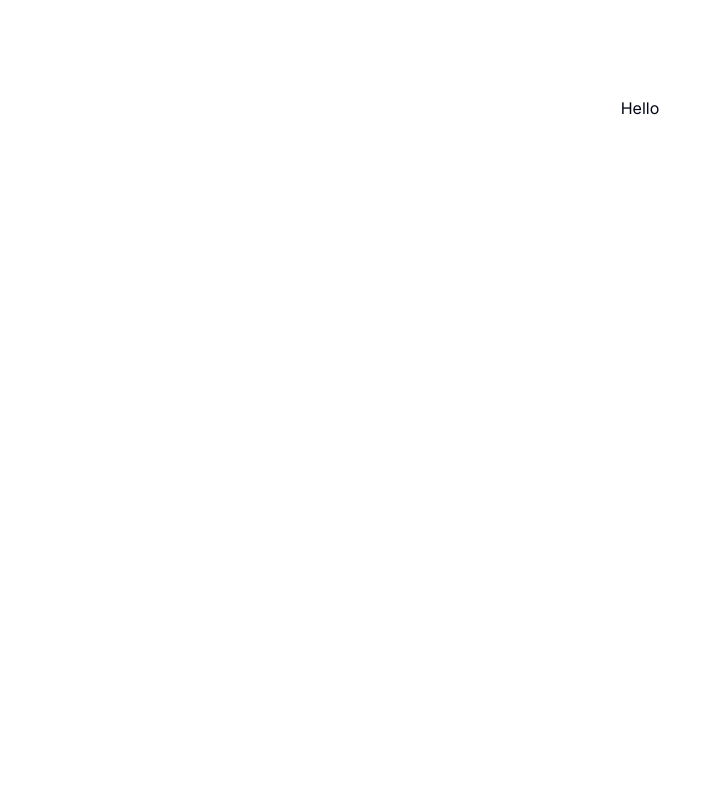
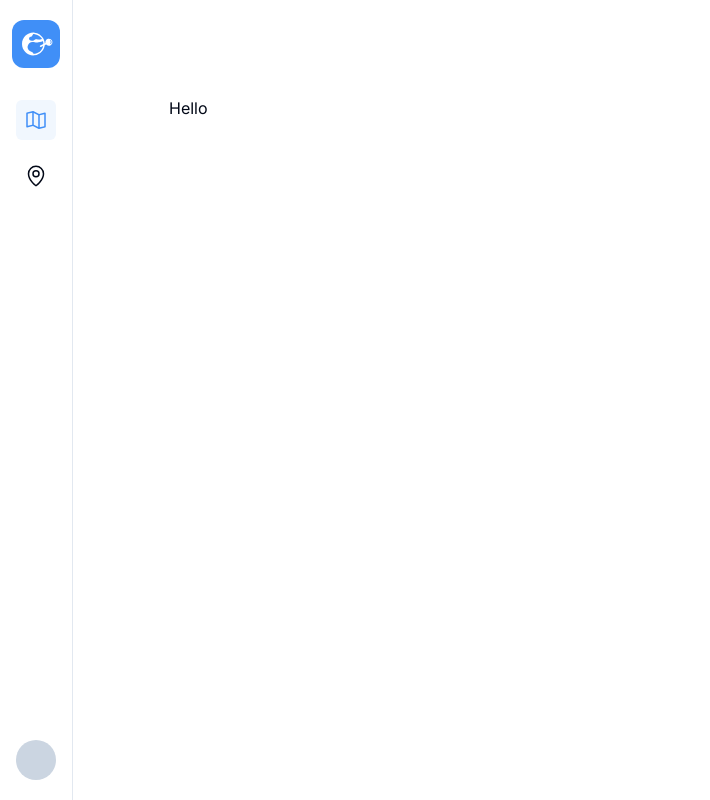
Before and after one commit to astronomyf/location-saver, a Next.js app: page / in a window 1280 px wide. Shown: the whole page, without its empty margins (0-710 px from the left). Built offline with nearby package versions, Linux system fonts and the light colour scheme.

Commit message:
feat: sidenav, colors

```diff
--- /dev/null
+++ b/app/(dashboard)/layout.tsx
@@ -0,0 +1,16 @@
+import Sidenav from "@/components/sidenav";
+
+interface DashboardLayoutProps {
+  children: React.ReactNode;
+}
+
+export default function DashboardLayout({ children }: DashboardLayoutProps) {
+  return (
+    <div className="min-h-screen bg-background flex w-full">
+      <aside className="max-w-[100px]">
+        <Sidenav />
+      </aside>
+      <main className="flex flex-1">{children}</main>
+    </div>
+  );
+}
--- a/app/page.tsx
+++ b/app/(dashboard)/page.tsx
@@ -1,6 +1,4 @@
-import Image from "next/image";
-
-export default function Home() {
+export default function Dashboard() {
   return (
     <main className="flex min-h-screen flex-col items-center justify-between p-24">
       <h1>Hello</h1>
--- /dev/null
+++ b/assets/phosphor-icons.tsx
@@ -0,0 +1,2 @@
+"use client";
+export { MapPin, MapTrifold } from "@phosphor-icons/react";
--- a/components/logo.tsx
+++ b/components/logo.tsx
@@ -1,8 +1,17 @@
+import { cn } from "@/lib/utils";
+
 interface LogoProps {
   className?: string;
+  withBackground?: boolean;
 }
 
-const Logo = ({ className }: LogoProps) => (
+interface EarthLogoProps {
+  className?: string;
+  color?: string;
+}
+
+const EarthLogo = ({ className, color = "#11171F" }: EarthLogoProps) => {
+  return (
     <svg
       width="45"
       height="32"
@@ -13,15 +22,31 @@ const Logo = ({ className }: LogoProps) => (
     >
       <path
         d="M31.76 13.3C31.38 11.1 30.56 9.05 29.38 7.25C29.36 7.22 29.34 7.18 29.32 7.15C26.75 3.3 22.56 0.61 17.73 0.0900002H17.7C17.14 0.0300002 16.58 0 16 0C7.18 0 0 7.18 0 16C0 24.82 7.18 32 16 32C16.58 32 17.14 31.97 17.7 31.91C17.705 31.91 17.711 31.907 17.716 31.905H17.718C17.721 31.905 17.723 31.903 17.726 31.902H17.724C17.726 31.901 17.728 31.9 17.73 31.9C25.74 31.04 32 24.24 32 16C32 15.08 31.91 14.18 31.76 13.3ZM16 2C16.71 2 17.4 2.07 18.08 2.17C21.62 2.7 24.73 4.55 26.89 7.21C27.33 7.76 27.72 8.34 28.08 8.96L25.52 9.67C24.62 9.91 23.66 9.94 22.75 9.74L21.76 9.53C20.45 9.25 19.09 9.44 17.91 10.09L16.4 10.92C15.82 11.23 15.17 11.39 14.52 11.39C14.28 11.39 14.04 11.37 13.81 11.33L12.11 11.01C10.68 10.75 9.72 9.37 9.98 7.93C10.18 6.83 11.05 5.97 12.15 5.78L13.41 5.57C13.6 5.54 13.76 5.42 13.86 5.26L15.84 2.01C15.89 2.01 15.95 2 16 2ZM18.41 29.78C17.75 29.89 17.09 29.96 16.41 29.98C16.23 28.91 15.55 28.03 14.55 27.6L12.47 26.71C11.41 26.25 10.45 25.61 9.63 24.79C8.18 23.34 7.56 21.27 7.97 19.26C8.16 18.33 8.48 17.45 8.94 16.62C10 14.68 11.95 13.39 14.16 13.19C15.45 13.07 16.73 13.19 17.97 13.57C19.61 14.06 21.35 14.09 23 13.66L25.38 13.05L28.44 12.33C28.52 12.31 28.59 12.3 28.67 12.3H29.49C29.67 12.95 29.81 13.62 29.89 14.3C29.96 14.86 30 15.42 30 16C30 22.9 24.98 28.63 18.41 29.78Z"
-      fill="#11171F"
+        fill={color}
       />
       <path
         fill-rule="evenodd"
         clip-rule="evenodd"
         d="M25.6483 18.0188C25.0763 18.2868 24.8298 18.9675 25.0964 19.5364C25.3636 20.1065 26.0426 20.352 26.6159 20.0832L33.2723 16.9635C33.651 16.786 34.1901 16.8904 34.4761 17.1961L34.5055 17.2275C35.9372 18.5266 38.064 18.9143 39.924 18.0426C42.3944 16.8848 43.4584 13.9435 42.3006 11.4731C41.1427 9.00267 38.2014 7.93862 35.731 9.09646C33.8677 9.9698 32.8044 11.8578 32.8913 13.793L32.8955 13.8267C32.9479 14.2415 32.6822 14.7221 32.3047 14.899L25.6483 18.0188ZM40.699 15.9695C42.0244 14.3836 41.8133 12.0235 40.2274 10.698C39.9859 10.4962 39.6264 10.5283 39.4245 10.7699C39.2227 11.0114 39.2548 11.3709 39.4964 11.5728C40.5992 12.4945 40.746 14.1356 39.8243 15.2384C39.6224 15.48 39.6545 15.8394 39.8961 16.0413C40.1376 16.2432 40.4971 16.211 40.699 15.9695Z"
-      fill="#11171F"
+        fill={color}
       />
     </svg>
   );
+};
+
+const Logo = ({ className = "", withBackground = false }: LogoProps) => {
+  if (!withBackground) return <EarthLogo className={className} />;
+
+  return (
+    <div
+      className={cn(
+        "w-12 h-12 bg-primary text-primary-background rounded-xl p-1 flex justify-center items-center",
+        className
+      )}
+    >
+      <EarthLogo className="w-8 h-8 ml-1" color={"#ffffff"} />
+    </div>
+  );
+};
 
 export default Logo;
--- /dev/null
+++ b/components/sidenav-item.tsx
@@ -0,0 +1,24 @@
+import { cn } from "@/lib/utils";
+import { Icon, IconBase } from "@phosphor-icons/react";
+
+interface SidenavItemProps {
+  children: React.ReactNode;
+  active?: boolean;
+}
+
+const SidenavItem = ({ children, active = false }: SidenavItemProps) => {
+  return (
+    <div
+      className={cn(
+        "w-10 h-10 rounded-md p-2 flex items-center justify-center cursor-pointer transition-all ease-in-out duration-75",
+        active
+          ? "bg-primary-soft text-primary-soft-foreground hover:bg-primary-soft/90"
+          : "text-foreground hover:bg-primary-soft hover:text-primary-soft-foreground"
+      )}
+    >
+      {children}
+    </div>
+  );
+};
+
+export default SidenavItem;
--- /dev/null
+++ b/components/sidenav.tsx
@@ -0,0 +1,27 @@
+import { MapPin, MapTrifold } from "@/assets/phosphor-icons";
+import Logo from "./logo";
+import { Button } from "./ui/button";
+import SidenavItem from "./sidenav-item";
+
+const Sidenav = () => {
+  return (
+    <div className="h-full w-full bg-background px-3 py-5 border-r border-slate-200 flex flex-col items-center justify-between">
+      <div className="flex flex-col items-center">
+        <Logo withBackground />
+        <div className="flex flex-col gap-y-4 mt-8">
+          <SidenavItem active>
+            <MapTrifold size="md" />
+          </SidenavItem>
+          <SidenavItem>
+            <MapPin size="md" />
+          </SidenavItem>
+        </div>
+      </div>
+      <div className="flex flex-col gap-y-4 items-center">
+        <div className="h-10 w-10 rounded-full bg-slate-300" />
+      </div>
+    </div>
+  );
+};
+
+export default Sidenav;
--- a/components/ui/button.tsx
+++ b/components/ui/button.tsx
@@ -1,8 +1,8 @@
-import * as React from "react"
-import { Slot } from "@radix-ui/react-slot"
-import { cva, type VariantProps } from "class-variance-authority"
+import * as React from "react";
+import { Slot } from "@radix-ui/react-slot";
+import { cva, type VariantProps } from "class-variance-authority";
 
-import { cn } from "@/lib/utils"
+import { cn } from "@/lib/utils";
 
 const buttonVariants = cva(
   "inline-flex items-center justify-center rounded-md text-sm font-medium ring-offset-background transition-colors focus-visible:outline-none focus-visible:ring-2 focus-visible:ring-ring focus-visible:ring-offset-2 disabled:pointer-events-none disabled:opacity-50",
@@ -18,6 +18,7 @@ const buttonVariants = cva(
           "bg-secondary text-secondary-foreground hover:bg-secondary/80",
         ghost: "hover:bg-accent hover:text-accent-foreground",
         link: "text-primary underline-offset-4 hover:underline",
+        soft: "bg-primary/20 text-bg-primary hover:bg-primary/30",
       },
       size: {
         default: "h-10 px-4 py-2",
@@ -31,26 +32,26 @@ const buttonVariants = cva(
       size: "default",
     },
   }
-)
+);
 
 export interface ButtonProps
   extends React.ButtonHTMLAttributes<HTMLButtonElement>,
     VariantProps<typeof buttonVariants> {
-  asChild?: boolean
+  asChild?: boolean;
 }
 
 const Button = React.forwardRef<HTMLButtonElement, ButtonProps>(
   ({ className, variant, size, asChild = false, ...props }, ref) => {
-    const Comp = asChild ? Slot : "button"
+    const Comp = asChild ? Slot : "button";
     return (
       <Comp
         className={cn(buttonVariants({ variant, size, className }))}
         ref={ref}
         {...props}
       />
-    )
+    );
   }
-)
-Button.displayName = "Button"
+);
+Button.displayName = "Button";
 
-export { Button, buttonVariants }
+export { Button, buttonVariants };
--- a/package.json
+++ b/package.json
@@ -9,6 +9,7 @@
     "lint": "next lint"
   },
   "dependencies": {
+    "@phosphor-icons/react": "^2.0.10",
     "@radix-ui/react-slot": "^1.0.2",
     "@types/node": "20.4.2",
     "@types/react": "18.2.15",
--- a/styles/globals.css
+++ b/styles/globals.css
@@ -19,8 +19,11 @@
     --border: 214.3 31.8% 91.4%;
     --input: 214.3 31.8% 91.4%;
 
-    --primary: 221 83% 53%;
-    --primary-foreground: 210 40% 98%;
+    --primary: 214 92% 61%;
+    --primary-foreground: 0 0% 100%;
+
+    --primary-soft: 212 88% 97%;
+    --primary-soft-foreground: var(--primary);
 
     --secondary: 210 40% 96.1%;
     --secondary-foreground: 222.2 47.4% 11.2%;
--- a/tailwind.config.js
+++ b/tailwind.config.js
@@ -2,11 +2,11 @@
 module.exports = {
   darkMode: ["class"],
   content: [
-    './pages/**/*.{ts,tsx}',
-    './components/**/*.{ts,tsx}',
-    './app/**/*.{ts,tsx}',
-    './src/**/*.{ts,tsx}',
-	],
+    "./pages/**/*.{ts,tsx}",
+    "./components/**/*.{ts,tsx}",
+    "./app/**/*.{ts,tsx}",
+    "./src/**/*.{ts,tsx}",
+  ],
   theme: {
     container: {
       center: true,
@@ -25,6 +25,10 @@ module.exports = {
         primary: {
           DEFAULT: "hsl(var(--primary))",
           foreground: "hsl(var(--primary-foreground))",
+        },
+        "primary-soft": {
+          DEFAULT: "hsl(var(--primary-soft))",
+          foreground: "hsl(var(--primary-soft-foreground))",
         },
         secondary: {
           DEFAULT: "hsl(var(--secondary))",
@@ -73,4 +77,4 @@ module.exports = {
     },
   },
   plugins: [require("tailwindcss-animate")],
-}
+};
```
Also changed, not shown: 1 other file (tests, documents, lock files or other folders). Lines whose indentation alone changed are shown as unchanged.
